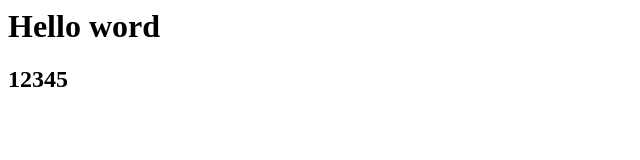
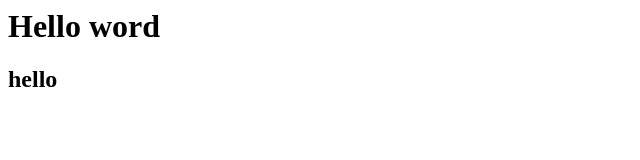
Before and after one commit to xizhuangyuan/ILoveyou, a plain HTML site: page index.html in a window 1280 px wide. Shown: the full height of the page, 0-640 px from the left. Drawn offline with Linux system fonts and the light colour scheme.

Commit message:
Update index.html

```diff
--- a/index.html
+++ b/index.html
@@ -1,2 +1,2 @@
 <h1>Hello word<h1>
-<h2>12345</h2>
+<h2>hello</h2>
```
